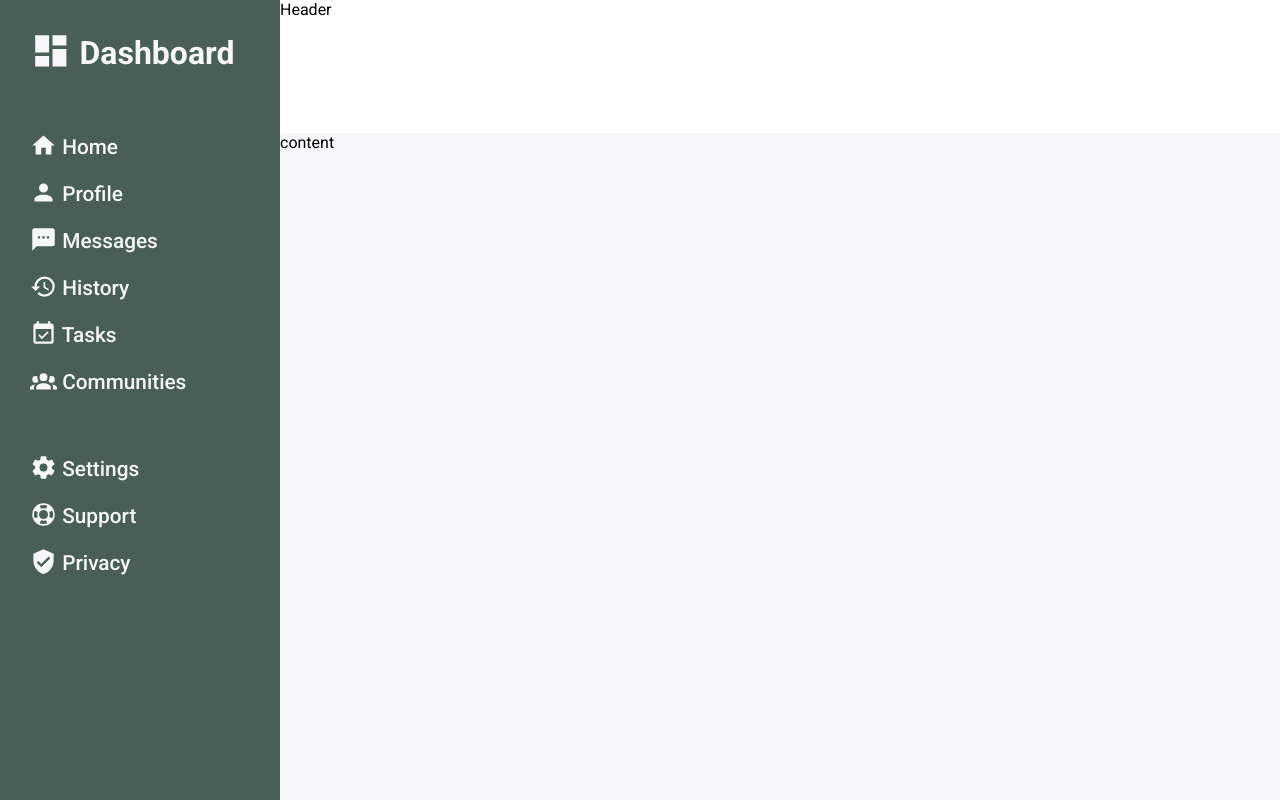
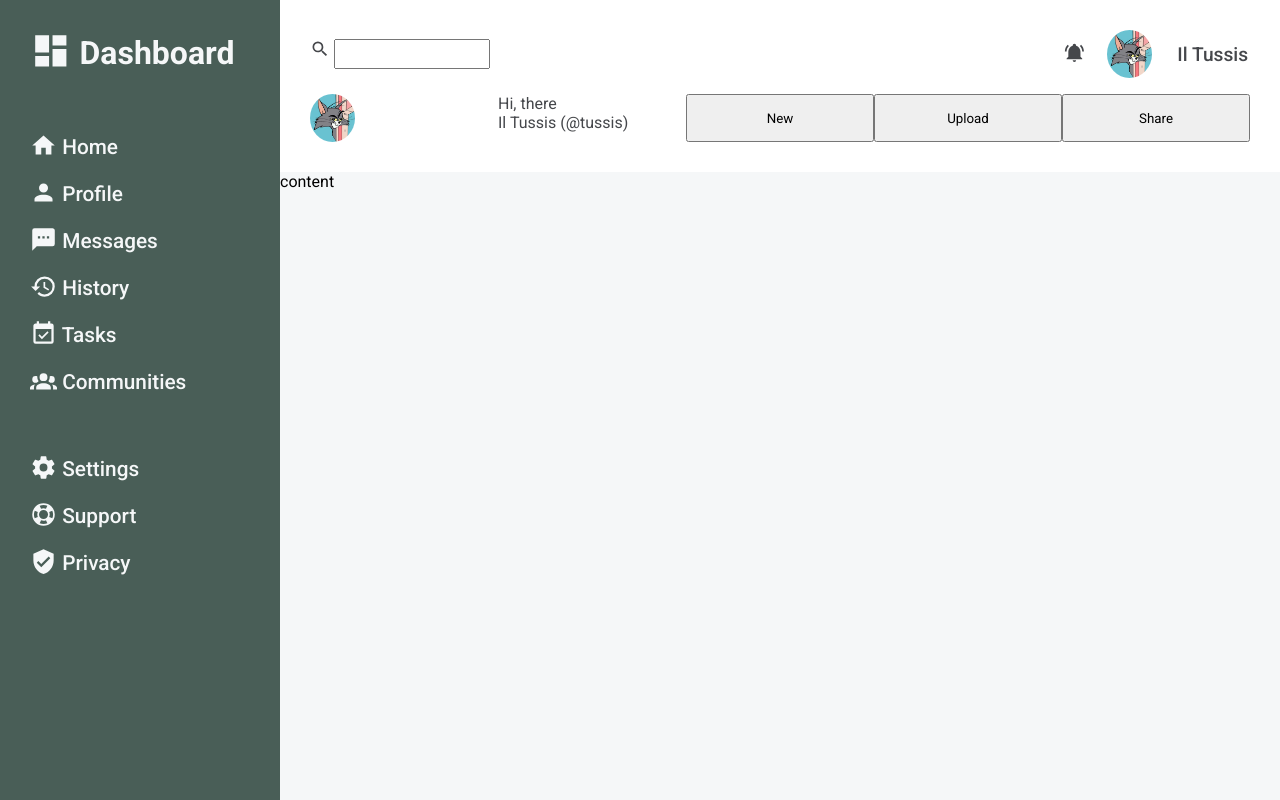
Before and after one commit to Tussis88/admin-dashboard-odin, a plain HTML site: page index.html in a window 1280 px wide. Drawn offline with Linux system fonts and the light colour scheme.

Commit message:
iniziato header

```diff
--- a/index.html
+++ b/index.html
@@ -10,7 +10,37 @@
 
 <body>
   <div class="header">
-    Header
+    <section id="first_header">
+      <form action="#" method="post">
+        <button type="submit"><svg xmlns="http://www.w3.org/2000/svg" viewBox="0 0 24 24">
+            <title>magnify</title>
+            <path
+              d="M9.5,3A6.5,6.5 0 0,1 16,9.5C16,11.11 15.41,12.59 14.44,13.73L14.71,14H15.5L20.5,19L19,20.5L14,15.5V14.71L13.73,14.44C12.59,15.41 11.11,16 9.5,16A6.5,6.5 0 0,1 3,9.5A6.5,6.5 0 0,1 9.5,3M9.5,5C7,5 5,7 5,9.5C5,12 7,14 9.5,14C12,14 14,12 14,9.5C14,7 12,5 9.5,5Z" />
+          </svg> </button>
+        <input type="text" id="search_bar">
+      </form>
+      <div id="user_menu">
+        <div id="notifications">
+          <svg xmlns="http://www.w3.org/2000/svg" viewBox="0 0 24 24">
+            <title>bell-ring</title>
+            <path
+              d="M21,19V20H3V19L5,17V11C5,7.9 7.03,5.17 10,4.29C10,4.19 10,4.1 10,4A2,2 0 0,1 12,2A2,2 0 0,1 14,4C14,4.1 14,4.19 14,4.29C16.97,5.17 19,7.9 19,11V17L21,19M14,21A2,2 0 0,1 12,23A2,2 0 0,1 10,21M19.75,3.19L18.33,4.61C20.04,6.3 21,8.6 21,11H23C23,8.07 21.84,5.25 19.75,3.19M1,11H3C3,8.6 3.96,6.3 5.67,4.61L4.25,3.19C2.16,5.25 1,8.07 1,11Z" />
+          </svg>
+        </div>
+        <img id="small_propic" src="assets/tom.bmp" alt="profile picture">
+        <div id="small_name">Il Tussis</div>
+      </div>
+    </section>
+    <section id="second_header">
+      <img id="big_propic" src="assets/tom.bmp" alt="profile picture">
+      <div id="welcome">
+        <div id="Hi_there">Hi, there</div>
+        <div id="big_name">Il Tussis (@tussis)</div>
+      </div>
+      <button class="header_button">New</button>
+      <button class="header_button">Upload</button>
+      <button class="header_button">Share</button>
+    </section>
   </div>
   <div class="sidebar">
     <div id="side_title"><svg xmlns="http://www.w3.org/2000/svg" viewBox="0 0 24 24">
--- a/style.css
+++ b/style.css
@@ -24,6 +24,56 @@ body {
 
 .header {
   background-color: var(--white);
+  padding: 30px;
+  color: var(--black);
+}
+
+#first_header {
+  display: grid;
+  grid-template-columns: 80% 20%;
+  align-items: center;
+  margin-bottom: 1em;
+}
+
+#first_header button {
+  background-color: transparent;
+  border-style: none;
+}
+
+#first_header button svg {
+  height: 1.5em;
+}
+
+#first_header input {
+  height: 2em;
+}
+
+#user_menu {
+  display: grid;
+  grid-template-columns: repeat(3, auto);
+  gap: 20px;
+  text-align: center;
+  align-items: center;
+}
+
+#small_name {
+  font-size: 1.2em;
+  font-weight: 500;
+}
+
+#second_header {
+  display: grid;
+  grid-template-columns: repeat(5, 1fr);
+}
+
+#first_header svg {
+  height: 1.3em;
+  fill: var(--black);
+}
+
+img {
+  border-radius: 50%;
+  height: 3em;
 }
 
 .sidebar {
```
Also changed, not shown: assets/tom.bmp (added).
